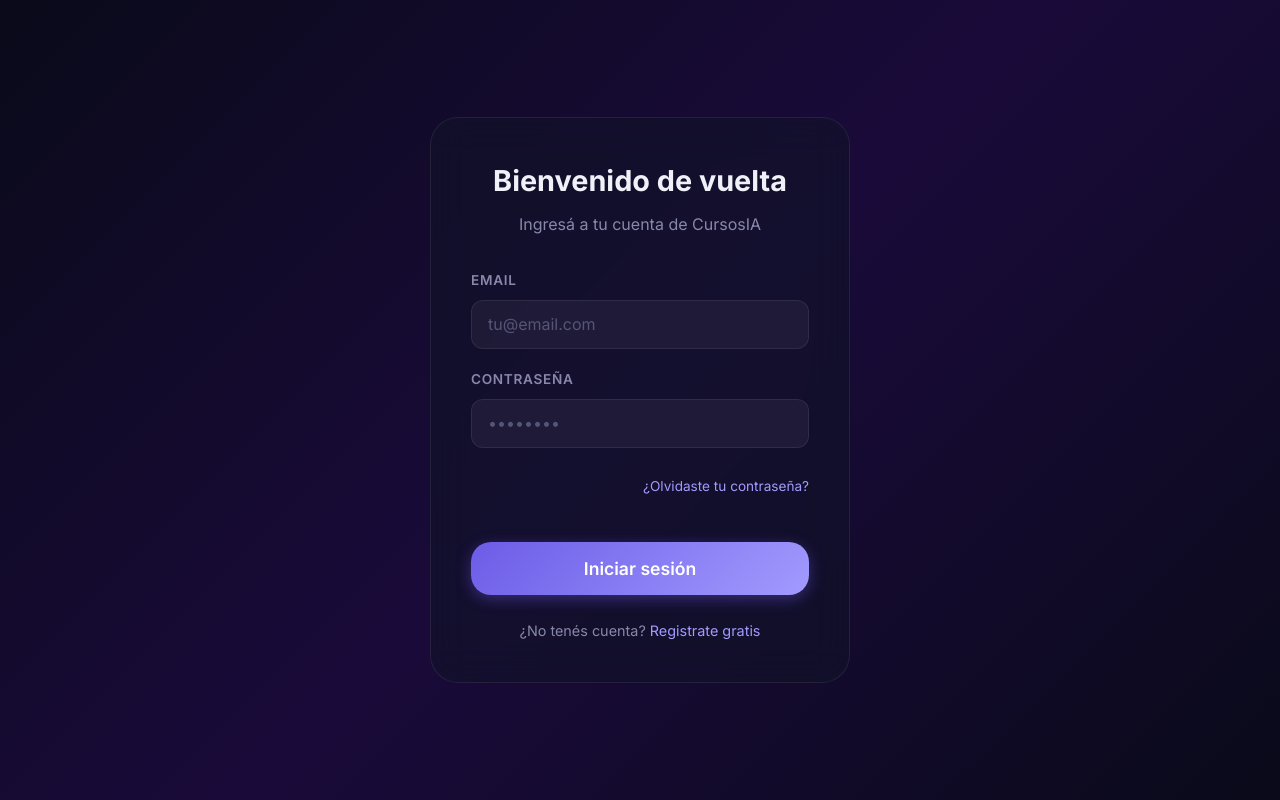
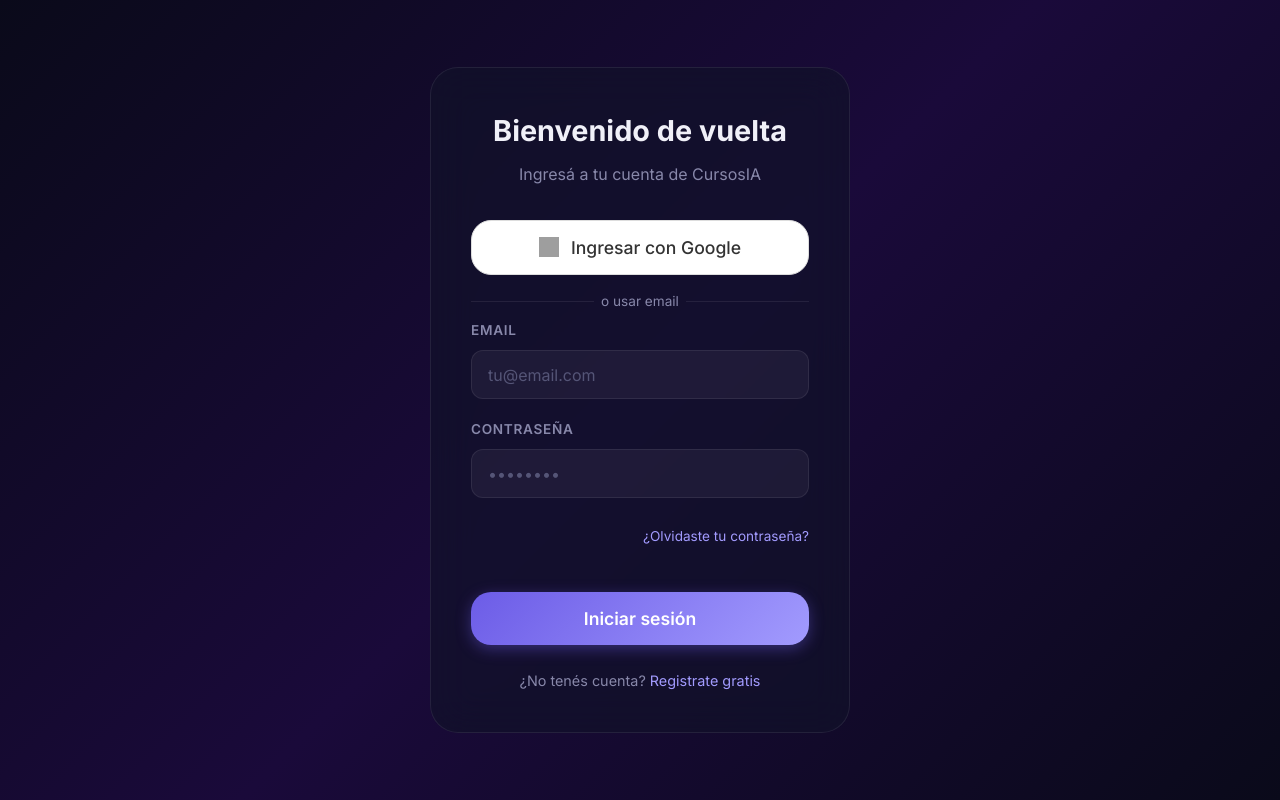
Before and after one commit to ricardocguzmansj-gif/cursosia, a React (Vite) app in the folder frontend/: page /login in a window 1280 px wide. Built offline with nearby package versions, Linux system fonts and the light colour scheme; no server answers; grey boxes are pictures that could not be loaded.

Commit message:
feat: integrate Google Sign-In on Auth pages

```diff
--- a/frontend/src/index.css
+++ b/frontend/src/index.css
@@ -463,6 +463,55 @@
   content: '✓';
   color: var(--accent);
   font-weight: 700;
+}
+
+/* ========== DIVIDER ========== */
+.divider {
+  display: flex;
+  align-items: center;
+  text-align: center;
+  color: var(--text-muted);
+  font-size: 0.85rem;
+  margin: 0.5rem 0;
+}
+
+.divider::before,
+.divider::after {
+  content: '';
+  flex: 1;
+  border-bottom: 1px solid var(--border-light);
+}
+
+.divider::before {
+  margin-right: .5em;
+}
+
+.divider::after {
+  margin-left: .5em;
+}
+
+/* ========== GOOGLE BUTTON ========== */
+.btn-google {
+  background: white;
+  color: #333;
+  border: 1px solid #ddd;
+  font-weight: 500;
+  display: flex;
+  align-items: center;
+  justify-content: center;
+  gap: 0.75rem;
+  transition: all 0.2s;
+}
+
+.btn-google:hover {
+  background: #f5f5f5;
+  transform: translateY(-2px);
+  box-shadow: 0 4px 15px rgba(255, 255, 255, 0.1);
+}
+
+.btn-google img {
+  width: 20px;
+  height: 20px;
 }
 
 /* ========== AUTH PAGES ========== */
--- a/frontend/src/pages/Login.jsx
+++ b/frontend/src/pages/Login.jsx
@@ -8,6 +8,24 @@
   const [error, setError] = useState("");
   const [loading, setLoading] = useState(false);
   const navigate = useNavigate();
+
+  const handleGoogleLogin = async () => {
+    try {
+      setLoading(true);
+      setError("");
+      const { error: authError } = await supabase.auth.signInWithOAuth({
+        provider: 'google',
+        options: {
+          redirectTo: window.location.origin + '/dashboard'
+        }
+      });
+      if (authError) throw authError;
+      // Note: Redirects automatically, local storage will be set in main.jsx onAuthStateChange
+    } catch (err) {
+      setError(err.message || "Error al conectar con Google");
+      setLoading(false);
+    }
+  };
 
   const handleSubmit = async (e) => {
     e.preventDefault();
@@ -38,6 +56,19 @@
         <p className="subtitle">Ingresá a tu cuenta de CursosIA</p>
 
         {error && <div className="error-msg">{error}</div>}
+
+        <button
+          className="btn btn-google btn-lg"
+          onClick={handleGoogleLogin}
+          disabled={loading}
+          style={{ width: "100%", marginBottom: "1rem" }}
+          type="button"
+        >
+          <img src="https://www.svgrepo.com/show/475656/google-color.svg" alt="Google logo" />
+          Ingresar con Google
+        </button>
+
+        <div className="divider">o usar email</div>
 
         <form onSubmit={handleSubmit}>
           <div className="form-group">
--- a/frontend/src/pages/Register.jsx
+++ b/frontend/src/pages/Register.jsx
@@ -9,6 +9,23 @@
   const [error, setError] = useState("");
   const [loading, setLoading] = useState(false);
   const navigate = useNavigate();
+
+  const handleGoogleSignup = async () => {
+    try {
+      setLoading(true);
+      setError("");
+      const { error: authError } = await supabase.auth.signInWithOAuth({
+        provider: 'google',
+        options: {
+          redirectTo: window.location.origin + '/dashboard'
+        }
+      });
+      if (authError) throw authError;
+    } catch (err) {
+      setError(err.message || "Error al conectar con Google");
+      setLoading(false);
+    }
+  };
 
   const handleSubmit = async (e) => {
     e.preventDefault();
@@ -48,6 +65,19 @@
         <p className="subtitle">Empezá a crear cursos con IA en minutos</p>
 
         {error && <div className="error-msg">{error}</div>}
+
+        <button
+          className="btn btn-google btn-lg"
+          onClick={handleGoogleSignup}
+          disabled={loading}
+          style={{ width: "100%", marginBottom: "1rem" }}
+          type="button"
+        >
+          <img src="https://www.svgrepo.com/show/475656/google-color.svg" alt="Google logo" />
+          Registrarse con Google
+        </button>
+
+        <div className="divider">o registrarse con email</div>
 
         <form onSubmit={handleSubmit}>
           <div className="form-group">
```
